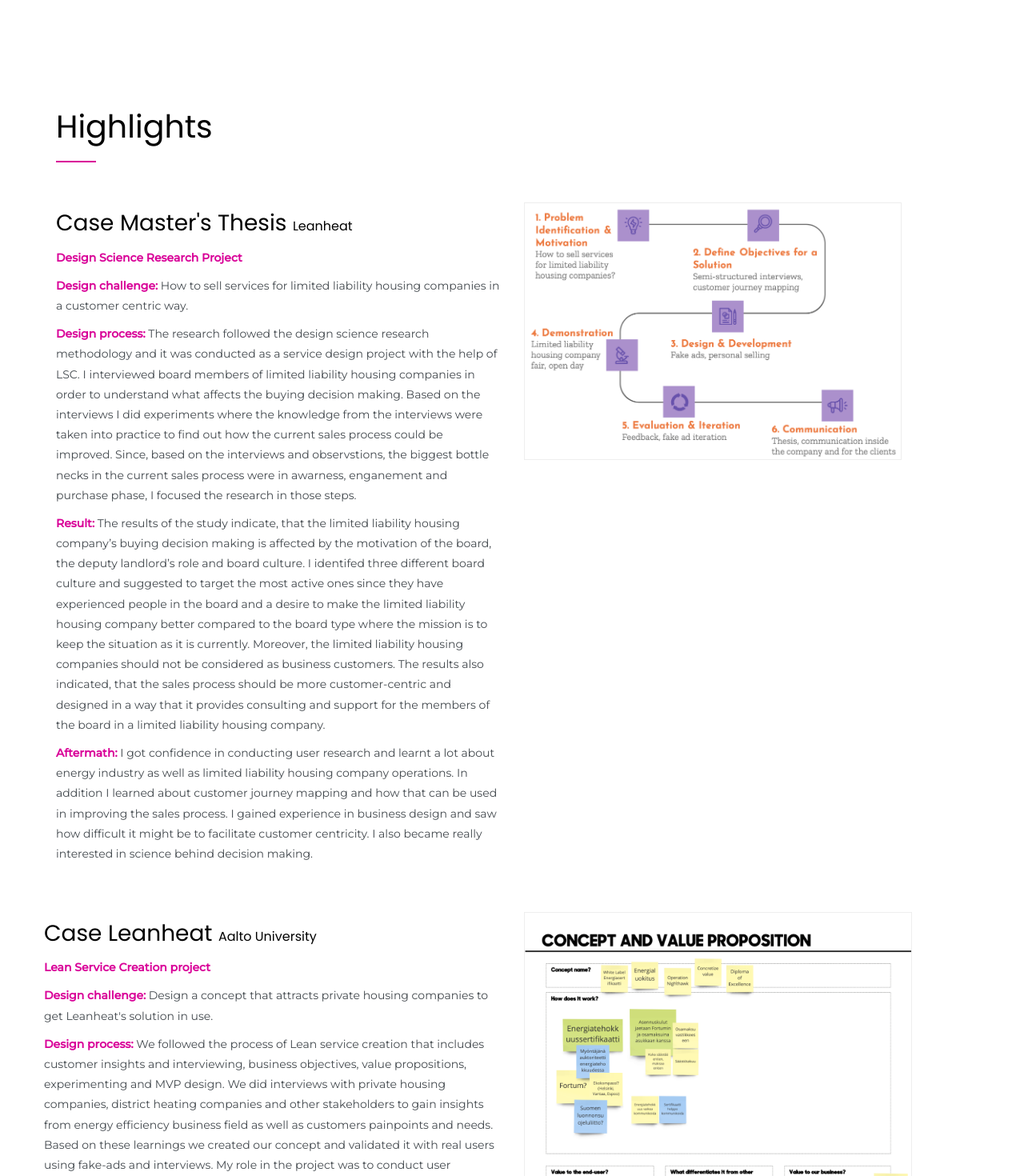
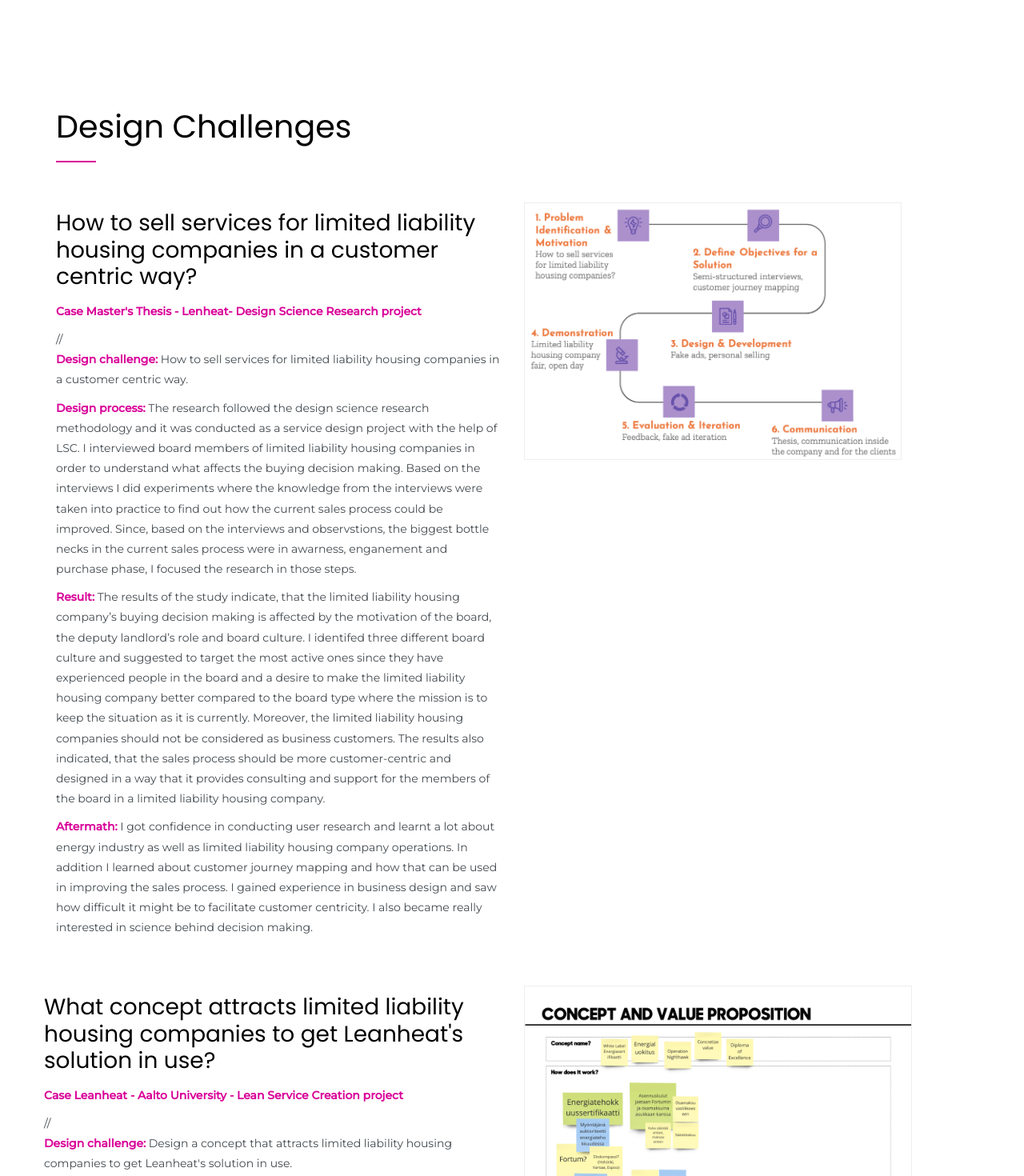
Before and after one commit to annahurtta/annahurtta, a website: page index.html in a window 1280 px wide. Shown: the part 1680-3150 px from the top of the page at 80% size. Drawn offline with Linux system fonts and the light colour scheme; files whose address does not match are found by name.

Commit message:
Update index.html
text modifications

```diff
--- a/index.html
+++ b/index.html
@@ -103,14 +103,14 @@
       <div class="container">
         <div class="row">
           <div class="col-md-12 probootstrap-relative">
-            <h2 class="probootstrap-heading">Highlights</h2>
+            <h2 class="probootstrap-heading">Design Challenges</h2>
           </div>
         </div>
         <div class="row">
           <div class="col-md-6">
-            <h3>Case Master's Thesis <span class="timeline">Leanheat</span></h3>
-            <p class="bold">Design Science Research Project</p>
-            <p><span class="bold">Design challenge:</span> How to sell services for limited liability housing companies in a customer centric way.</p>
+            <h3>How to sell services for limited liability housing companies in a customer centric way?</h3>
+            <p class="bold">Case Master's Thesis - Lenheat- Design Science Research project</p>
+            //<p><span class="bold">Design challenge:</span> How to sell services for limited liability housing companies in a customer centric way.</p>
             <p><span class="bold">Design process:</span> The research followed the design science research methodology and it was conducted as a service design project with the help of LSC. I interviewed board members of limited liability housing companies in order to understand what affects the buying decision making. Based on the interviews I did experiments where the knowledge from the interviews were taken into practice to find out how the current sales process could be improved. Since, based on the interviews and observstions, the biggest bottle necks in the current sales process were in awarness, enganement and purchase phase, I focused the research in those steps.</p>
             <p><span class="bold">Result:</span> The results of the study indicate, that the limited liability housing company’s buying decision making is affected by the motivation of the board, the deputy landlord’s role and board culture. I identifed three different board culture and suggested to target the most active ones since they have experienced people in the board and a desire to make the limited liability housing company better compared to the board type where the mission is to keep the situation as it is currently. Moreover, the limited liability housing companies should not be considered as business customers. The results also indicated, that the sales process should be more customer-centric and designed in a way that it provides consulting and support for the members of the board in a limited liability housing company.</p>
             <p><span class="bold">Aftermath:</span> I got confidence in conducting user research and learnt a lot about energy industry as well as limited liability housing company operations. In addition I learned about customer journey mapping and how that can be used in improving the sales process. I gained experience in business design and saw how difficult it might be to facilitate customer centricity. I also became really interested in science behind decision making.</p>
@@ -122,9 +122,9 @@
         <div class="row row-mt-20">
         <div class="row">
           <div class="col-md-6">
-            <h3>Case Leanheat <span class="timeline">Aalto University</span></h3>
-            <p class="bold">Lean Service Creation project</p>
-            <p><span class="bold">Design challenge:</span> Design a concept that attracts private housing companies to get Leanheat's solution in use.</p>
+            <h3>What concept attracts limited liability housing companies to get Leanheat's solution in use?</h3>
+            <p class="bold">Case Leanheat - Aalto University - Lean Service Creation project</p>
+            //<p><span class="bold">Design challenge:</span> Design a concept that attracts limited liability housing companies to get Leanheat's solution in use.</p>
             <p><span class="bold">Design process:</span> We followed the process of Lean service creation that includes customer insights and interviewing, business objectives, value propositions, experimenting and MVP design. We did interviews with private housing companies, district heating companies and other stakeholders to gain insights from energy efficiency business field as well as customers painpoints and needs. Based on these learnings we created our concept and validated it with real users using fake-ads and interviews. My role in the project was to conduct user research and to design fake ads and validate our assumptions. In addition, I was presenting the final presentation together with another team member.</p>
             <p><span class="bold">Result:</span> Our final concept was to provide Leanheat's solution as a part of the district heating contracts that the private housing companies already have. With this solution we could also bypass the decision making about a new investment.</p>
             <p><span class="bold">Aftermath:</span> My build-measure-learn mindset became stronger and I gained a lot of domain information from a complex business scenario. Leanheat was super impressed  with our validation and they gained important insights from private housing companies. The solution was described as simple yet effective.</p>
@@ -135,9 +135,9 @@
         </div>
         <div class="row row-mt-20">
           <div class="col-md-6">
-            <h3>Case Nokia <span class="timeline">Aalto University</span></h3>
-            <p class="bold">ME310 Stanford Design Innovation project</p>
-            <p><span class="bold">Design challenge:</span> Design the next generation of project management in a large global company.</p>
+            <h3>What is the next generation of project management in a large global company?</h3>
+            <p class="bold">Case Nokia - Aalto University - ME310 Stanford Design Innovation project</p>
+            //<p><span class="bold">Design challenge:</span> Design the next generation of project management in a large global company.</p>
             <p><span class="bold">Design process:</span> We followed the d.school design thinking methodology that consists of iterative process of defining the problem, needfinding and benchmarking, brainstorming, prototyping and testing. We did user research with project managers, workers and mobile operators to understand their work and needs to deliver projects. In addition we benchmarked a lot of project management tools to find out their best parts and what is still missing. We explored trends that are coming in the next 10-15 years to design a solution that would fit the needs of future workers and take advantage of the evolving technology. We did a lot of prototypes to test our assumptions and to generate insights. These prototypes included for example testing experiences, making wireframes, creating clickable prototypes with Figma and arranging test where a child would lead a project. My role in the project was to do user research with the operators and designing the prototypes as well as testing those with real users. In addition, I created clickable prototypes with Figma to gain insights about what the workers want to see in their profiles and on their front page.</p>
             <p><span class="bold">Result:</span> We designed a digital home for future workers who value self-development, connection with other co-workers and transparency between all stakeholders. The final design connects people with projects according to workers profile and goals. In addition we included the client's view to the final prototype, since we find out that it is important for customers to recieve real-time information about the projects and usually receiving that kind of information might take a long time and it should be always available. The prototype of the final design concept can be found <a href="http://me310nokia.herokuapp.com/" target="_blank">here</a>.</p>
             <p><span class="bold">Aftermath:</span> During the 6 months I learned a lot about how to plan prototypes and think about what is important to do and why. In addition I learned how important is to communicate with team members especially when other half of the team is abroad. Since the design challenge was so broad it was first hard to define the real problem but in the end we gained a lot of positive feedback that we focues on the people side and designed a solution which concentrates on people compared to the project management tools which are available nowadays.</p>
```
